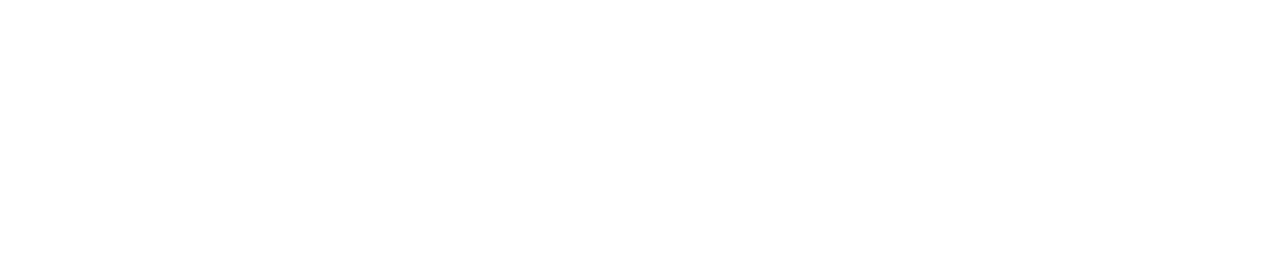
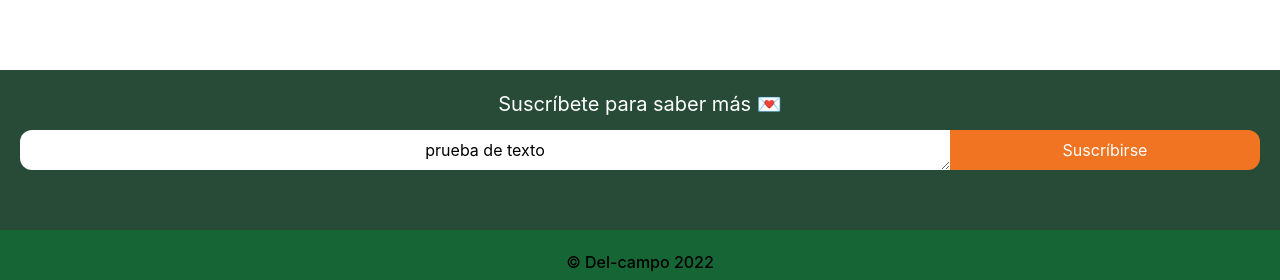
Before and after one commit to ArturoCarrilloSolorzano/del-campo, a Next.js app: page / in a window 1280 px wide. Shown: the part 3141-3421 px from the top of the page. Before the commit the page ends 3115 px from the top, so only its background shows below. Built offline with nearby package versions, Linux system fonts and the light colour scheme.

Commit message:
style: add sub section

```diff
--- /dev/null
+++ b/components/main_page/subscription/index.jsx
@@ -0,0 +1,15 @@
+export default function Hero() {
+    return (
+        <div className="container min-w-full mt-40 mx-auto bg-custom-green">
+          <div className="grid grid-rows-3 text-center text-white p-5">
+            <h1 className="text-xl">Suscríbete para saber más 💌</h1>
+            <div className="grid grid-cols-4 h-10">
+                <textarea className="col-span-3 pt-2 bg-white rounded-bl-xl rounded-tl-xl text-black text-center">prueba de texto</textarea>
+                <button type="button" className="bg-custom-orange rounded-br-xl rounded-tr-xl w-full">Suscríbirse</button>
+            </div>
+            <div className="">
+            </div>
+          </div>
+        </div>
+    );
+  }
--- a/pages/index.js
+++ b/pages/index.js
@@ -1,11 +1,13 @@
 import Hero from "../components/main_page/hero";
 import Main from "../components/main_page/main";
+import Subscription from "../components/main_page/subscription";
 
 export default function Home() {
   return (
     <div>
       <Hero />
       <Main />
+      <Subscription />
     </div>
   );
 }
```
